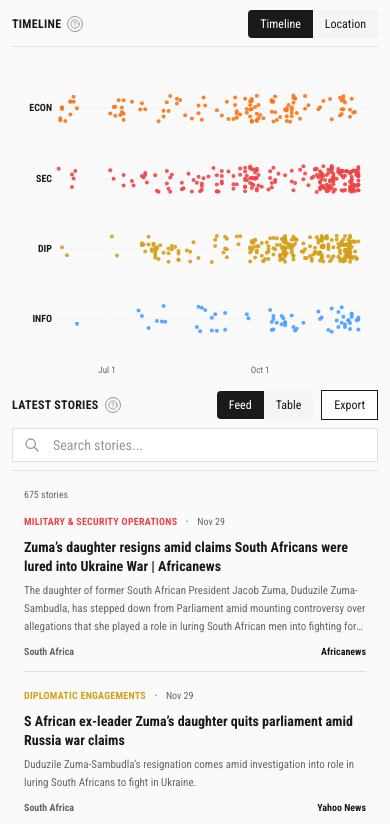
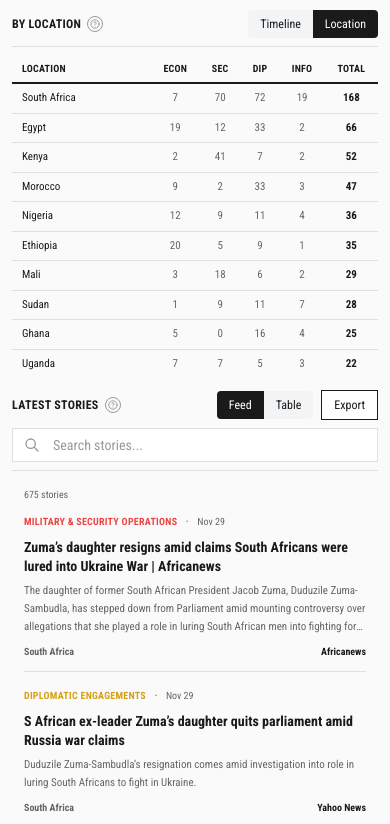
Before and after one commit to gl0bsec/tracker, a Next.js app: page / in a window 390 px wide. Shown: the part 262-1086 px from the top of the page. Built offline with nearby package versions, Linux system fonts and the light colour scheme.

Commit message:
changed default mobile state

```diff
--- a/app/page.tsx
+++ b/app/page.tsx
@@ -51,7 +51,7 @@ export default function Dashboard() {
   const [selectedInsight, setSelectedInsight] = useState<(typeof insights)[0] | null>(null)
 
   // Mobile view toggle state (timeline vs location)
-  const [mobileView, setMobileView] = useState<"timeline" | "location">("timeline")
+  const [mobileView, setMobileView] = useState<"timeline" | "location">("location")
 
   // Info modal state
   const [infoModal, setInfoModal] = useState<{ title: string; content: string } | null>(null)
```
